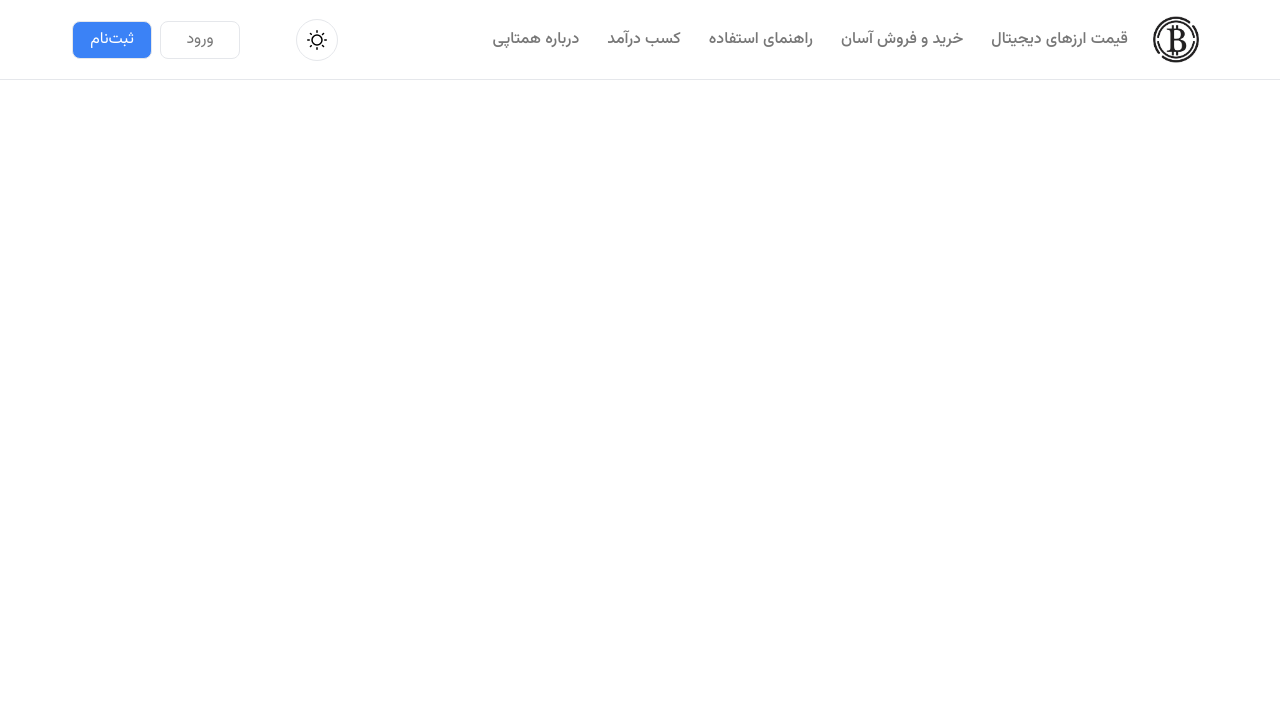
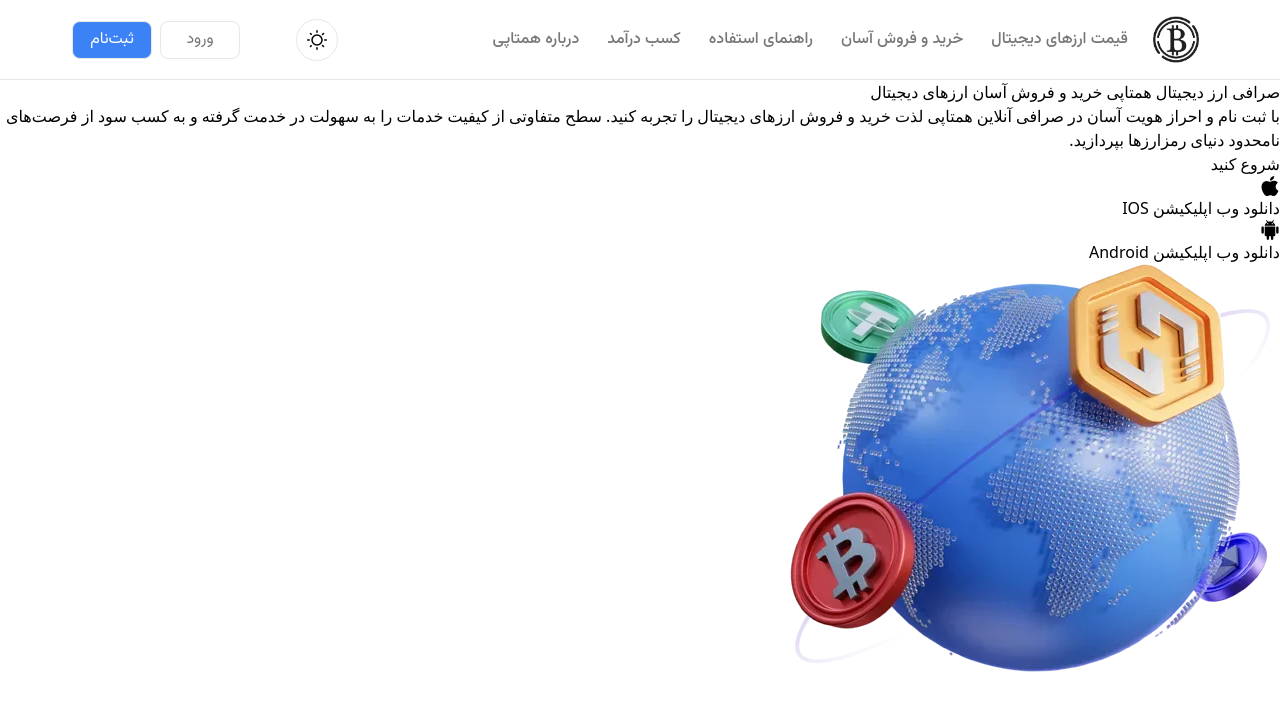
Before and after one commit to mmd2003amin/coin, a React (Create React App) app: page / in a window 1280 px wide. Shown: the top 710 px of the page. Built offline with nearby package versions, Linux system fonts and the light colour scheme.

Commit message:
Add a banner to the project

```diff
--- a/src/Components/App.js
+++ b/src/Components/App.js
@@ -1,6 +1,8 @@
 import { useState } from "react";
+
 import Navbar from "./navbar";
 import Menu from "./menu";
+import Banner from "./banner";
 
 const App = () => {
 
@@ -10,6 +12,7 @@ const App = () => {
     <div dir="rtl">
       <Navbar open={openMenu} setOpen={setOpenMenu}/>
       <Menu open={openMenu} setOpen={setOpenMenu} />
+      <Banner />
     </div>
   );
 };
--- a/src/Components/SVG.js
+++ b/src/Components/SVG.js
@@ -99,6 +99,42 @@ function Moon() {
         ></path>
       </svg>
     );
-  }
+  };
 
-  export { Arrow , Menu , Sun , Moon , Close };
+  function Android() {
+    return (
+      <svg
+      xmlns="http://www.w3.org/2000/svg"
+      width="20"
+      height="20"
+      viewBox="0 0 512 512"
+    >
+      <g>
+        <path d="M120.606 169h270.788v220.663c0 13.109-10.628 23.737-23.721 23.737H340.55v67.203c0 17.066-13.612 30.897-30.415 30.897-16.846 0-30.438-13.831-30.438-30.897V413.4h-47.371v67.203c0 17.066-13.639 30.897-30.441 30.897-16.799 0-30.437-13.831-30.437-30.897V413.4h-27.099c-13.096 0-23.744-10.628-23.744-23.737V169zm-53.065-1.801c-16.974 0-30.723 13.963-30.723 31.2v121.937c0 17.217 13.749 31.204 30.723 31.204 16.977 0 30.723-13.987 30.723-31.204V198.399c0-17.237-13.746-31.2-30.723-31.2zm323.854-20.435H120.606c3.342-38.578 28.367-71.776 64.392-90.998l-25.746-37.804c-3.472-5.098-2.162-12.054 2.946-15.525C167.3-1.034 174.242.286 177.731 5.38l28.061 41.232c15.558-5.38 32.446-8.469 50.208-8.469 17.783 0 34.672 3.089 50.229 8.476L334.29 5.395c3.446-5.108 10.41-6.428 15.512-2.957 5.108 3.471 6.418 10.427 2.946 15.525l-25.725 37.804c36.024 19.21 61.032 52.408 64.372 90.997zm-177.53-52.419c0-8.273-6.699-14.983-14.969-14.983-8.291 0-14.99 6.71-14.99 14.983 0 8.269 6.721 14.976 14.99 14.976s14.969-6.707 14.969-14.976zm116.127 0c0-8.273-6.722-14.983-14.99-14.983-8.291 0-14.97 6.71-14.97 14.983 0 8.269 6.679 14.976 14.97 14.976 8.269 0 14.99-6.707 14.99-14.976zm114.488 72.811c-16.956 0-30.744 13.984-30.744 31.222v121.98c0 17.238 13.788 31.226 30.744 31.226 16.978 0 30.701-13.987 30.701-31.226v-121.98c.001-17.238-13.723-31.222-30.701-31.222z"></path>
+      </g>
+    </svg>
+    );
+  };
+
+  function IOS() {
+    return (
+      <svg
+        xmlns="http://www.w3.org/2000/svg"
+        width="20"
+        height="20"
+        viewBox="-1.5 0 20 20"
+      >
+        <g>
+          <g fill="none" fillRule="evenodd" stroke="none" strokeWidth="1">
+            <g fill="#000" transform="translate(-102 -7439)">
+              <g transform="translate(56 160)">
+                <path d="M57.57 7282.193c.73-.845 1.221-2.022 1.087-3.193-1.05.04-2.322.671-3.075 1.515-.677.749-1.267 1.946-1.108 3.094 1.172.087 2.368-.57 3.097-1.416m2.628 7.432c.03 3.027 2.77 4.034 2.801 4.047-.022.07-.438 1.435-1.444 2.845-.87 1.218-1.774 2.43-3.196 2.457-1.398.025-1.848-.794-3.447-.794-1.597 0-2.097.768-3.42.819-1.373.049-2.42-1.318-3.296-2.532-1.794-2.483-3.164-7.017-1.324-10.077.915-1.52 2.548-2.482 4.321-2.506 1.348-.025 2.621.869 3.445.869.825 0 2.372-1.075 3.998-.917.68.027 2.591.263 3.818 1.984-.1.059-2.28 1.275-2.256 3.805"></path>
+              </g>
+            </g>
+          </g>
+        </g>
+      </svg>
+    );
+  };
+
+  export { Arrow , Menu , Sun , Moon , Close , Android , IOS };
--- /dev/null
+++ b/src/Components/banner.js
@@ -0,0 +1,47 @@
+import React from 'react';
+
+import logo from "../images/logo-banner.webp"
+import { Android, IOS } from './SVG';
+
+const Banner = () => {
+    return (
+        <div>
+
+            <div>
+                <h1>
+                    صرافی ارز دیجیتال همتاپی
+                    خرید و فروش آسان ارزهای دیجیتال
+                </h1>
+
+                <p>
+                    با ثبت نام و احراز هویت آسان در صرافی آنلاین همتاپی لذت خرید و فروش
+                    ارزهای دیجیتال را تجربه کنید. سطح متفاوتی از کیفیت خدمات را به سهولت
+                    در خدمت گرفته و به کسب سود از فرصت‌های نامحدود دنیای رمزارزها بپردازید.
+                </p>
+
+                <div>
+
+                    <div>شروع کنید</div>
+
+                    <div>
+                        <span><IOS /></span>
+                        <p>دانلود وب اپلیکیشن IOS</p>
+                    </div>
+
+                    <div>
+                        <span><Android /></span>
+                        <p>دانلود وب اپلیکیشن Android</p>
+                    </div>
+
+                </div>
+            </div>
+
+            <div>
+                <img src={logo} alt="logo-banner"/>
+            </div>
+
+        </div>
+    );
+};
+
+export default Banner;
```
Also changed, not shown: src/images/logo-banner.webp (added).
